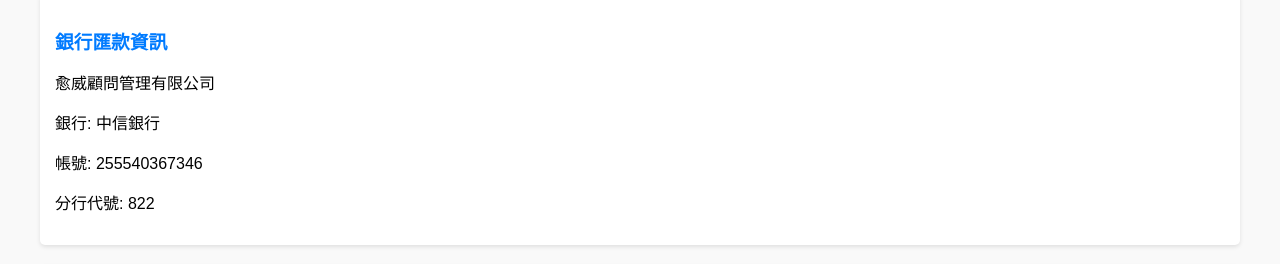
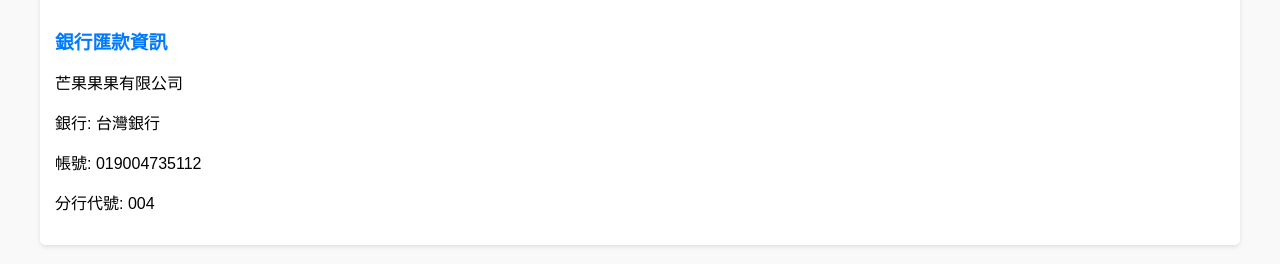
Before and after one commit to mangogo0630/GPT_shopping-cart-system, a plain HTML site: page order-confirmation.html in a window 1280 px wide. Shown: the part 357-621 px from the top of the page. Drawn offline with Linux system fonts and the light colour scheme.

Commit message:
匯款資料

```diff
--- a/order-confirmation.html
+++ b/order-confirmation.html
@@ -21,10 +21,10 @@
 
         <section class="bank-info">
             <h3>銀行匯款資訊</h3>
-            <p>愈威顧問管理有限公司</p>
-            <p>銀行: 中信銀行</p>
-            <p>帳號: 255540367346</p>
-            <p>分行代號: 822</p>
+            <p>芒果果果有限公司</p>
+            <p>銀行: 台灣銀行</p>
+            <p>帳號: 019004735112</p>
+            <p>分行代號: 004</p>
         </section>
 
         <section class="order-details">
```
